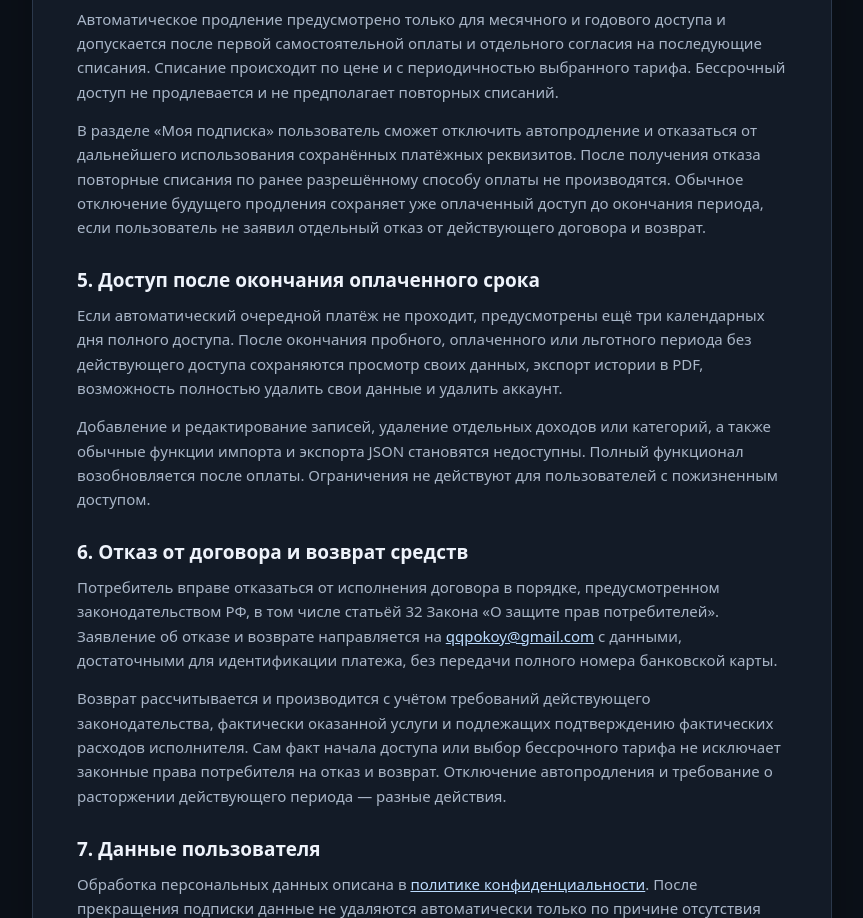
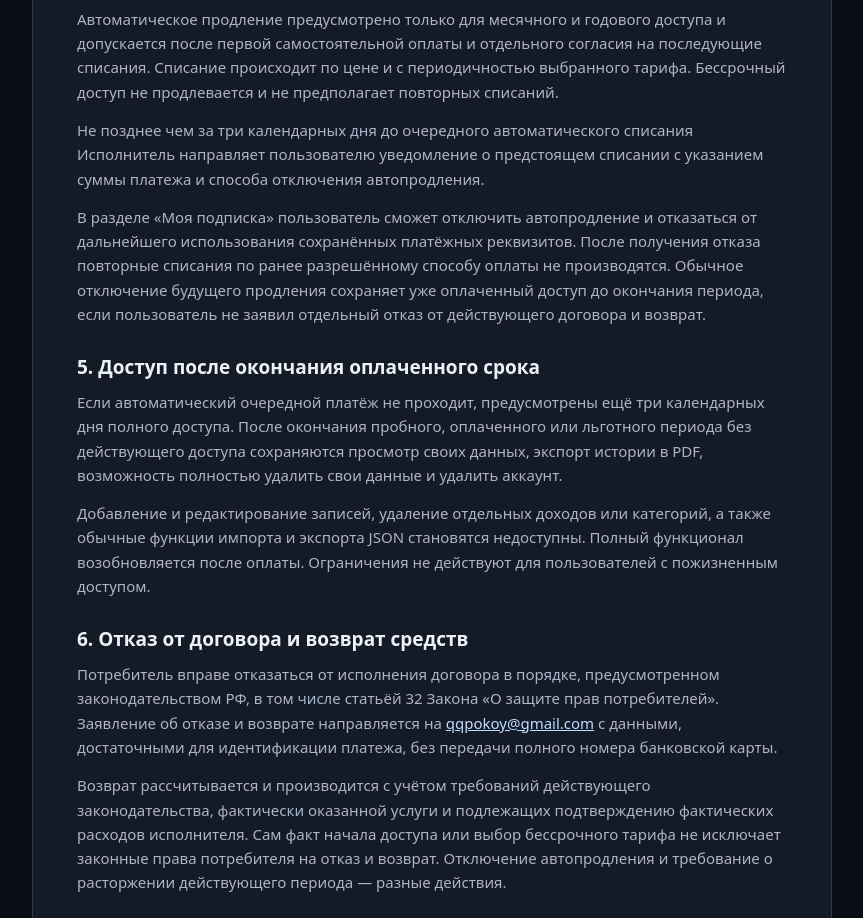
Before and after one commit to uPokoy/qpokoy_incomesDH, a plain HTML site: page offer.html in a window 1280 px wide. Shown: the part 1304-2222 px from the top of the page, without its empty margins (208-1071 px from the left). Drawn offline with Linux system fonts and the light colour scheme.

Commit message:
Add recurring payment notice rule for DEV150

```diff
--- a/offer.html
+++ b/offer.html
@@ -41,6 +41,7 @@ nav a:hover{border-color:var(--primary);color:var(--primary)}
 <p>После подключения оплаты платежи будут приниматься через ЮKassa. Исполнитель в статусе самозанятого регистрирует доход в «Мой налог» и передаёт покупателю сформированный чек в установленном порядке.</p>
 <h2>4. Автоматическое продление и отмена</h2>
 <p>Автоматическое продление предусмотрено только для месячного и годового доступа и допускается после первой самостоятельной оплаты и отдельного согласия на последующие списания. Списание происходит по цене и с периодичностью выбранного тарифа. Бессрочный доступ не продлевается и не предполагает повторных списаний.</p>
+<p>Не позднее чем за три календарных дня до очередного автоматического списания Исполнитель направляет пользователю уведомление о предстоящем списании с указанием суммы платежа и способа отключения автопродления.</p>
 <p>В разделе «Моя подписка» пользователь сможет отключить автопродление и отказаться от дальнейшего использования сохранённых платёжных реквизитов. После получения отказа повторные списания по ранее разрешённому способу оплаты не производятся. Обычное отключение будущего продления сохраняет уже оплаченный доступ до окончания периода, если пользователь не заявил отдельный отказ от действующего договора и возврат.</p>
 <h2>5. Доступ после окончания оплаченного срока</h2>
 <p>Если автоматический очередной платёж не проходит, предусмотрены ещё три календарных дня полного доступа. После окончания пробного, оплаченного или льготного периода без действующего доступа сохраняются просмотр своих данных, экспорт истории в PDF, возможность полностью удалить свои данные и удалить аккаунт.</p>
```
